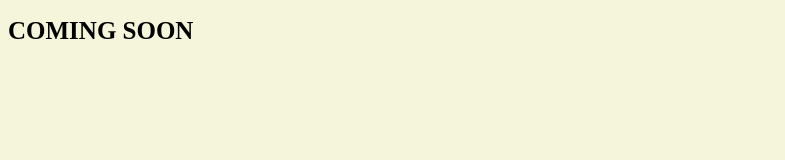
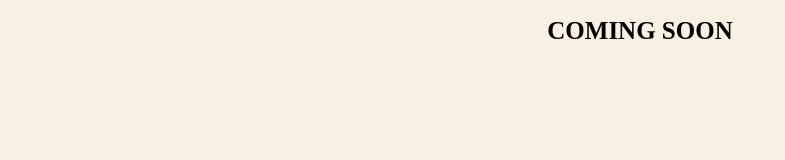
Before and after one commit to ptr06/pellowclouds, a plain HTML site: page index.html in a window 1280 px wide. Shown: the whole page, without its empty margins (0-785 px from the left). Drawn offline with Linux system fonts and the light colour scheme.

Commit message:
First-ish Commit

```diff
--- a/style.css
+++ b/style.css
@@ -1,9 +1,11 @@
 * {
-    background-color: beige;
+    background-color: #F8F0E3;
 }
 
 h1 {
     font-size: 25px;
-    height: auto;
-    width: auto;
+    display: flex;
+    flex-direction: column;
+    justify-content: center;
+    text-align: center;
 }
```
